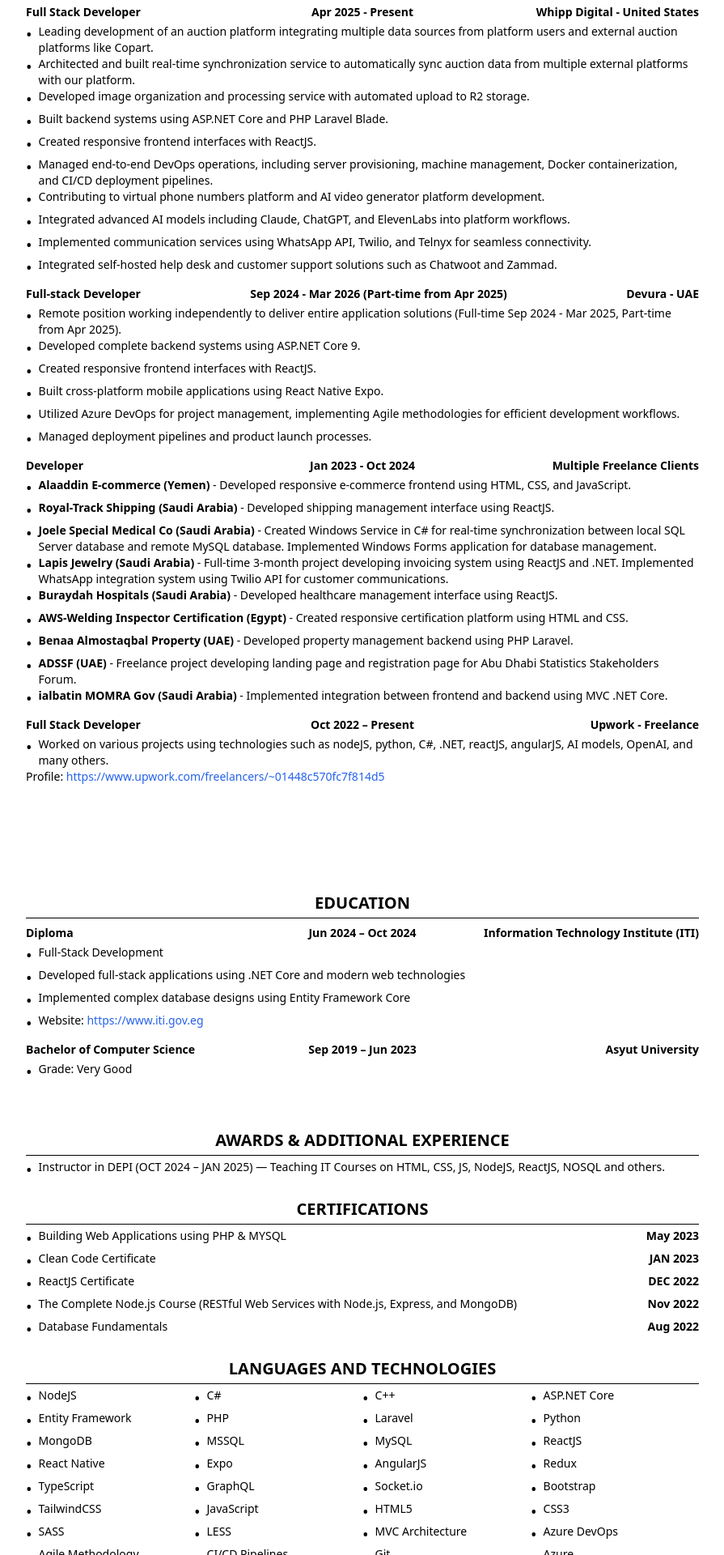
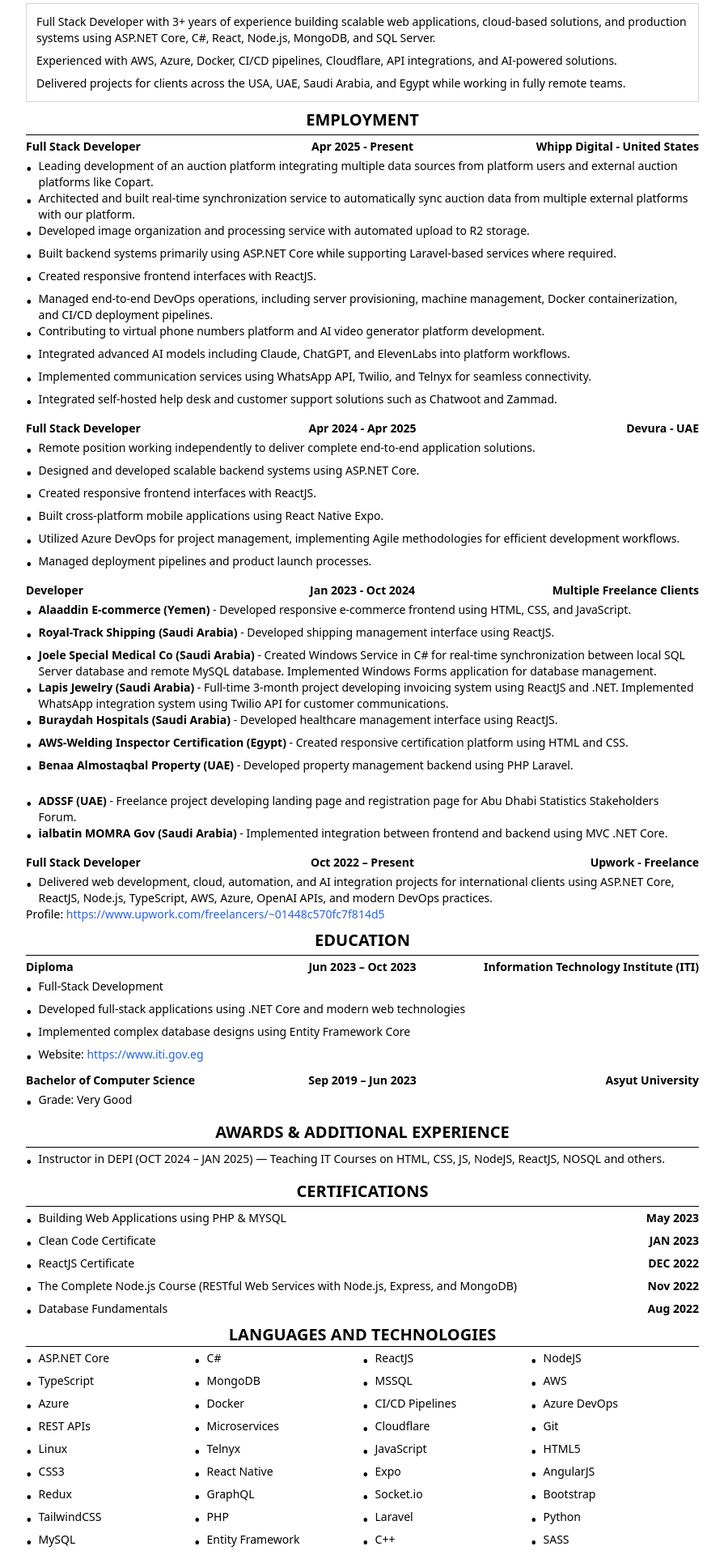
Before and after one commit to TWhYNoTT/my-app, a React (Create React App) app: page / in a window 1280 px wide. Shown: the part 120-2040 px from the top of the page at 81% size, without its empty margins (192-1087 px from the left). Built offline with nearby package versions, Linux system fonts and the light colour scheme.

Commit message:
feat: update CV details and enhance formatting for improved readability

```diff
--- a/src/App.js
+++ b/src/App.js
@@ -61,13 +61,13 @@
 
       <div id="cv-container" className="font-sans text-black bg-white p-8 max-w-4xl mx-auto text-sm">
         {/* Header with name centered and contact info on sides */}
-        <div className="grid grid-cols-3 mb-2">
+        <div className="grid grid-cols-3 ">
           <div className="text-left">
             <p>Cairo, Egypt</p>
             <p><a href="https://www.linkedin.com/in/abdelrahman-mostafa-978817273/" target="_blank" className="text-blue-600">LinkedIn</a> • <a href="https://github.com/TWhYNoTT/" target="_blank" className="text-blue-600">GitHub</a></p>
           </div>
           <div className="text-center">
-            <h1 className="text-2xl font-bold whitespace-nowrap">ABDELRAHMAN AHMED</h1>
+            <h1 className="text-2xl font-bold whitespace-nowrap">ABDELRAHMAN MOSTAFA</h1>
           </div>
           <div className="text-right">
             <p>+20 1128582404</p>
@@ -75,8 +75,28 @@
           </div>
         </div>
 
+        <div className="text-center mt-3">
+          <h2 className="text-lg font-bold">FULL STACK DEVELOPER (.NET | MERN | AWS | AZURE)</h2>
+        </div>
+
+        <div className="border border-gray-300 p-3 mt-3 mb-1 text-sm">
+          <p>
+            Full Stack Developer with 3+ years of experience building scalable web applications,
+            cloud-based solutions, and production systems using ASP.NET Core, C#, React,
+            Node.js, MongoDB, and SQL Server.
+          </p>
+          <p className="mt-2">
+            Experienced with AWS, Azure, Docker, CI/CD pipelines, Cloudflare,
+            API integrations, and AI-powered solutions.
+          </p>
+          <p className="mt-2">
+            Delivered projects for clients across the USA, UAE, Saudi Arabia, and Egypt
+            while working in fully remote teams.
+          </p>
+        </div>
+
         {/* Employment Header */}
-        <div className="border-b border-black py-1 mb-1">
+        <div className="border-b border-black py-1 ">
           <h2 className="text-xl font-bold text-center">EMPLOYMENT</h2>
         </div>
 
@@ -103,7 +123,7 @@
             </div>
             <div className="flex items-start">
               <span className="mr-2 text-xl">•</span>
-              <span>Built backend systems using ASP.NET Core and PHP Laravel Blade.</span>
+              <span>Built backend systems primarily using ASP.NET Core while supporting Laravel-based services where required.</span>
             </div>
             <div className="flex items-start">
               <span className="mr-2 text-xl">•</span>
@@ -133,18 +153,18 @@
 
           {/* Full-stack Developer Devura */}
           <div className="grid grid-cols-3 py-1">
-            <div className="font-bold text-left">Full-stack Developer</div>
-            <div className="font-bold text-center whitespace-nowrap">Sep 2024 - Mar 2026 (Part-time from Apr 2025)</div>
+            <div className="font-bold text-left">Full Stack Developer</div>
+            <div className="font-bold text-center whitespace-nowrap">Apr 2024 - Apr 2025</div>
             <div className="font-bold text-right">Devura - UAE</div>
           </div>
           <div className="mb-1">
             <div className="flex items-start">
               <span className="mr-2 text-xl">•</span>
-              <span>Remote position working independently to deliver entire application solutions (Full-time Sep 2024 - Mar 2025, Part-time from Apr 2025).</span>
+              <span>Remote position working independently to deliver complete end-to-end application solutions.</span>
             </div>
             <div className="flex items-start">
               <span className="mr-2 text-xl">•</span>
-              <span>Developed complete backend systems using ASP.NET Core 9.</span>
+              <span>Designed and developed scalable backend systems using ASP.NET Core.</span>
             </div>
             <div className="flex items-start">
               <span className="mr-2 text-xl">•</span>
@@ -199,6 +219,10 @@
               <span className="mr-2 text-xl">•</span>
               <span><strong>Benaa Almostaqbal Property (UAE)</strong> - Developed property management backend using PHP Laravel.</span>
             </div>
+            <div className="flex items-start p-2">
+              <span className="mr-2 text-xl"> </span>
+              <span> </span>
+            </div>
             <div className="flex items-start">
               <span className="mr-2 text-xl">•</span>
               <span><strong>ADSSF (UAE)</strong> - Freelance project developing landing page and registration page for Abu Dhabi Statistics Stakeholders Forum.</span>
@@ -218,7 +242,7 @@
           <div className="mb-1">
             <div className="flex items-start">
               <span className="mr-2 text-xl">•</span>
-              <span>Worked on various projects using technologies such as nodeJS, python, C#, .NET, reactJS, angularJS, AI models, OpenAI, and many others.</span>
+              <span>Delivered web development, cloud, automation, and AI integration projects for international clients using ASP.NET Core, ReactJS, Node.js, TypeScript, AWS, Azure, OpenAI APIs, and modern DevOps practices.</span>
             </div>
             <div className="flex items-start">
               <span>Profile: <a href="https://www.upwork.com/freelancers/~01448c570fc7f814d5" target="_blank" className="text-blue-600">https://www.upwork.com/freelancers/~01448c570fc7f814d5</a></span>
@@ -227,7 +251,7 @@
         </div>
 
         {/* Education Header */}
-        <div className="border-b border-black py-1 mb-1 mt-32">
+        <div className="border-b border-black py-1 ">
           <h2 className="text-xl font-bold text-center">EDUCATION</h2>
         </div>
 
@@ -235,11 +259,11 @@
         <div>
           <div className="grid grid-cols-3 py-1">
             <div className="font-bold text-left">Diploma</div>
-            <div className="font-bold text-center">Jun 2024 – Oct 2024</div>
-            <div className="font-bold text-right">Information Technology Institute (ITI)</div>
+            <div className="font-bold text-center">Jun 2023 – Oct 2023</div>
+            <div className="font-bold text-right " style={{ whiteSpace: 'nowrap' }}>Information Technology Institute (ITI)</div>
           </div>
 
-          <div className="mb-1">
+          <div className="">
             <div className="flex items-start">
               <span className="mr-2 text-xl">•</span>
               <span>Full-Stack Development</span>
@@ -269,14 +293,11 @@
               <span>Grade: Very Good</span>
             </div>
           </div>
-          <div className="grid grid-cols-2 py-1"></div>
-          <div className="grid grid-cols-2 py-1"></div>
-          <div className="grid grid-cols-2 py-1"></div>
-          <div className="grid grid-cols-2 py-1"></div>
+
         </div>
 
         {/* Awards & Additional Experience Header */}
-        <div className="border-b border-black py-1 mb-1 mt-4">
+        <div className="border-b border-black py-1 mb-1">
           <h2 className="text-xl font-bold text-center">AWARDS & ADDITIONAL EXPERIENCE</h2>
         </div>
 
@@ -288,11 +309,11 @@
         </div>
 
         {/* Certifications Header */}
-        <div className="border-b border-black py-1 mb-1 mt-4">
+        <div className="border-b border-black py-1 mb-1">
           <h2 className="text-xl font-bold text-center">CERTIFICATIONS</h2>
         </div>
 
-        <div className="mb-1">
+        <div className="">
           <div className="flex items-start justify-between">
             <div className="flex">
               <span className="mr-2 text-xl">•</span>
@@ -331,14 +352,14 @@
         </div>
 
         {/* Languages and Technologies Header */}
-        <div className="border-b border-black py-1 mb-1 mt-4">
+        <div className="border-b border-black mb-1 ">
           <h2 className="text-xl font-bold text-center">LANGUAGES AND TECHNOLOGIES</h2>
         </div>
 
         <div className="grid grid-cols-4 mb-1">
           <div className="flex items-start">
             <span className="mr-2 text-xl">•</span>
-            <span>NodeJS</span>
+            <span>ASP.NET Core</span>
           </div>
           <div className="flex items-start">
             <span className="mr-2 text-xl">•</span>
@@ -346,27 +367,15 @@
           </div>
           <div className="flex items-start">
             <span className="mr-2 text-xl">•</span>
-            <span>C++</span>
+            <span>ReactJS</span>
           </div>
           <div className="flex items-start">
             <span className="mr-2 text-xl">•</span>
-            <span>ASP.NET Core</span>
+            <span>NodeJS</span>
           </div>
           <div className="flex items-start">
             <span className="mr-2 text-xl">•</span>
-            <span>Entity Framework</span>
-          </div>
-          <div className="flex items-start">
-            <span className="mr-2 text-xl">•</span>
-            <span>PHP</span>
-          </div>
-          <div className="flex items-start">
-            <span className="mr-2 text-xl">•</span>
-            <span>Laravel</span>
-          </div>
-          <div className="flex items-start">
-            <span className="mr-2 text-xl">•</span>
-            <span>Python</span>
+            <span>TypeScript</span>
           </div>
           <div className="flex items-start">
             <span className="mr-2 text-xl">•</span>
@@ -378,12 +387,59 @@
           </div>
           <div className="flex items-start">
             <span className="mr-2 text-xl">•</span>
-            <span>MySQL</span>
+            <span>AWS</span>
           </div>
-
           <div className="flex items-start">
             <span className="mr-2 text-xl">•</span>
-            <span>ReactJS</span>
+            <span>Azure</span>
+          </div>
+          <div className="flex items-start">
+            <span className="mr-2 text-xl">•</span>
+            <span>Docker</span>
+          </div>
+          <div className="flex items-start">
+            <span className="mr-2 text-xl">•</span>
+            <span>CI/CD Pipelines</span>
+          </div>
+          <div className="flex items-start">
+            <span className="mr-2 text-xl">•</span>
+            <span>Azure DevOps</span>
+          </div>
+          <div className="flex items-start">
+            <span className="mr-2 text-xl">•</span>
+            <span>REST APIs</span>
+          </div>
+          <div className="flex items-start">
+            <span className="mr-2 text-xl">•</span>
+            <span>Microservices</span>
+          </div>
+          <div className="flex items-start">
+            <span className="mr-2 text-xl">•</span>
+            <span>Cloudflare</span>
+          </div>
+          <div className="flex items-start">
+            <span className="mr-2 text-xl">•</span>
+            <span>Git</span>
+          </div>
+          <div className="flex items-start">
+            <span className="mr-2 text-xl">•</span>
+            <span>Linux</span>
+          </div>
+          <div className="flex items-start">
+            <span className="mr-2 text-xl">•</span>
+            <span>Telnyx</span>
+          </div>
+          <div className="flex items-start">
+            <span className="mr-2 text-xl">•</span>
+            <span>JavaScript</span>
+          </div>
+          <div className="flex items-start">
+            <span className="mr-2 text-xl">•</span>
+            <span>HTML5</span>
+          </div>
+          <div className="flex items-start">
+            <span className="mr-2 text-xl">•</span>
+            <span>CSS3</span>
           </div>
           <div className="flex items-start">
             <span className="mr-2 text-xl">•</span>
@@ -403,10 +459,6 @@
           </div>
           <div className="flex items-start">
             <span className="mr-2 text-xl">•</span>
-            <span>TypeScript</span>
-          </div>
-          <div className="flex items-start">
-            <span className="mr-2 text-xl">•</span>
             <span>GraphQL</span>
           </div>
           <div className="flex items-start">
@@ -423,15 +475,27 @@
           </div>
           <div className="flex items-start">
             <span className="mr-2 text-xl">•</span>
-            <span>JavaScript</span>
+            <span>PHP</span>
           </div>
           <div className="flex items-start">
             <span className="mr-2 text-xl">•</span>
-            <span>HTML5</span>
+            <span>Laravel</span>
           </div>
           <div className="flex items-start">
             <span className="mr-2 text-xl">•</span>
-            <span>CSS3</span>
+            <span>Python</span>
+          </div>
+          <div className="flex items-start">
+            <span className="mr-2 text-xl">•</span>
+            <span>MySQL</span>
+          </div>
+          <div className="flex items-start">
+            <span className="mr-2 text-xl">•</span>
+            <span>Entity Framework</span>
+          </div>
+          <div className="flex items-start">
+            <span className="mr-2 text-xl">•</span>
+            <span>C++</span>
           </div>
           <div className="flex items-start">
             <span className="mr-2 text-xl">•</span>
@@ -447,38 +511,7 @@
           </div>
           <div className="flex items-start">
             <span className="mr-2 text-xl">•</span>
-            <span>Azure DevOps</span>
-          </div>
-          <div className="flex items-start">
-            <span className="mr-2 text-xl">•</span>
             <span>Agile Methodology</span>
-          </div>
-          <div className="flex items-start">
-            <span className="mr-2 text-xl">•</span>
-            <span>CI/CD Pipelines</span>
-          </div>
-          <div className="flex items-start">
-            <span className="mr-2 text-xl">•</span>
-            <span>Git</span>
-          </div>
-
-          <div className="flex items-start">
-            <span className="mr-2 text-xl">•</span>
-            <span>Azure</span>
-          </div>
-
-          <div className="flex items-start">
-            <span className="mr-2 text-xl">•</span>
-            <span>AWS</span>
-          </div>
-          <div className="flex items-start">
-            <span className="mr-2 text-xl">•</span>
-            <span>Docker</span>
-          </div>
-
-          <div className="flex items-start">
-            <span className="mr-2 text-xl">•</span>
-            <span>Microservices</span>
           </div>
           <div className="flex items-start">
             <span className="mr-2 text-xl">•</span>
```
